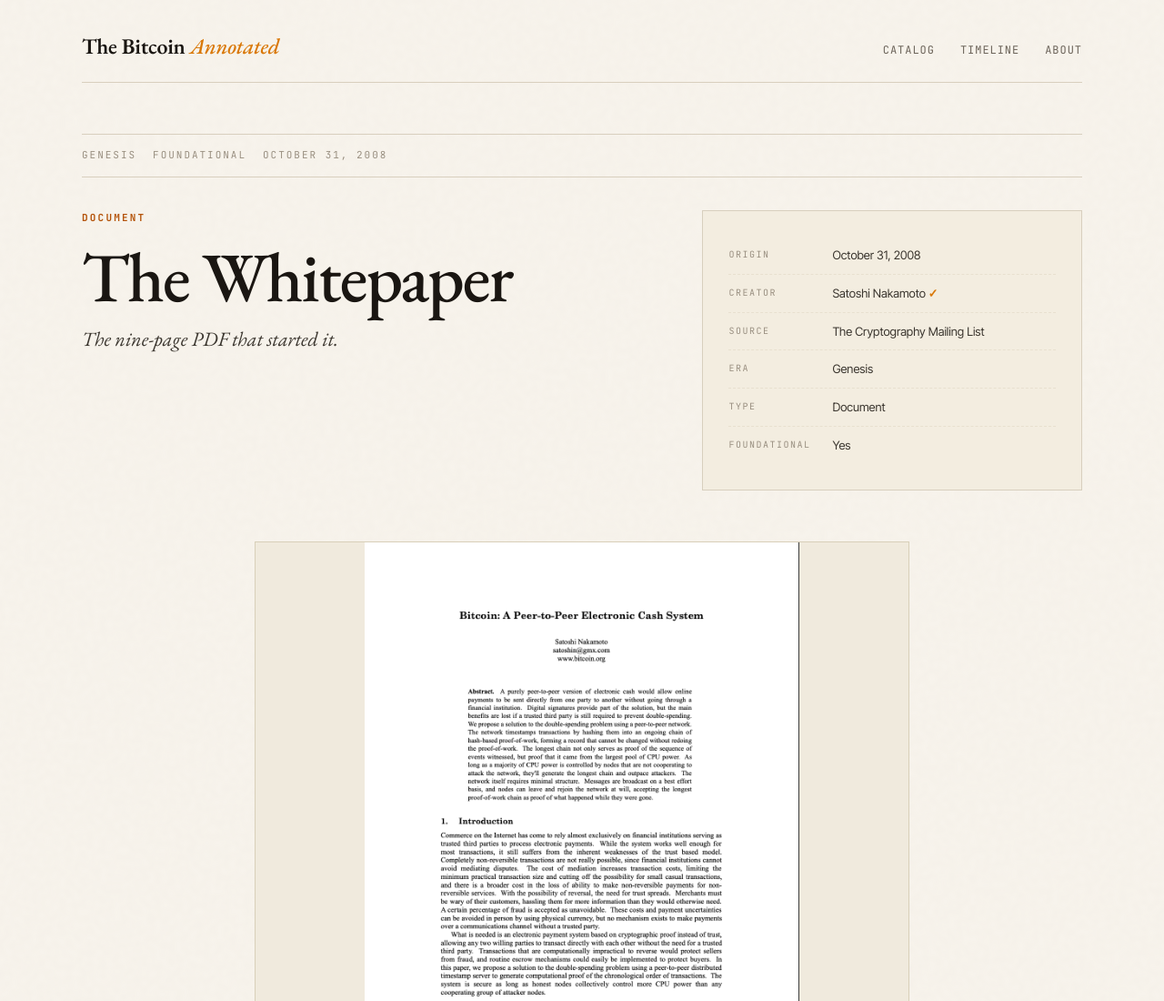
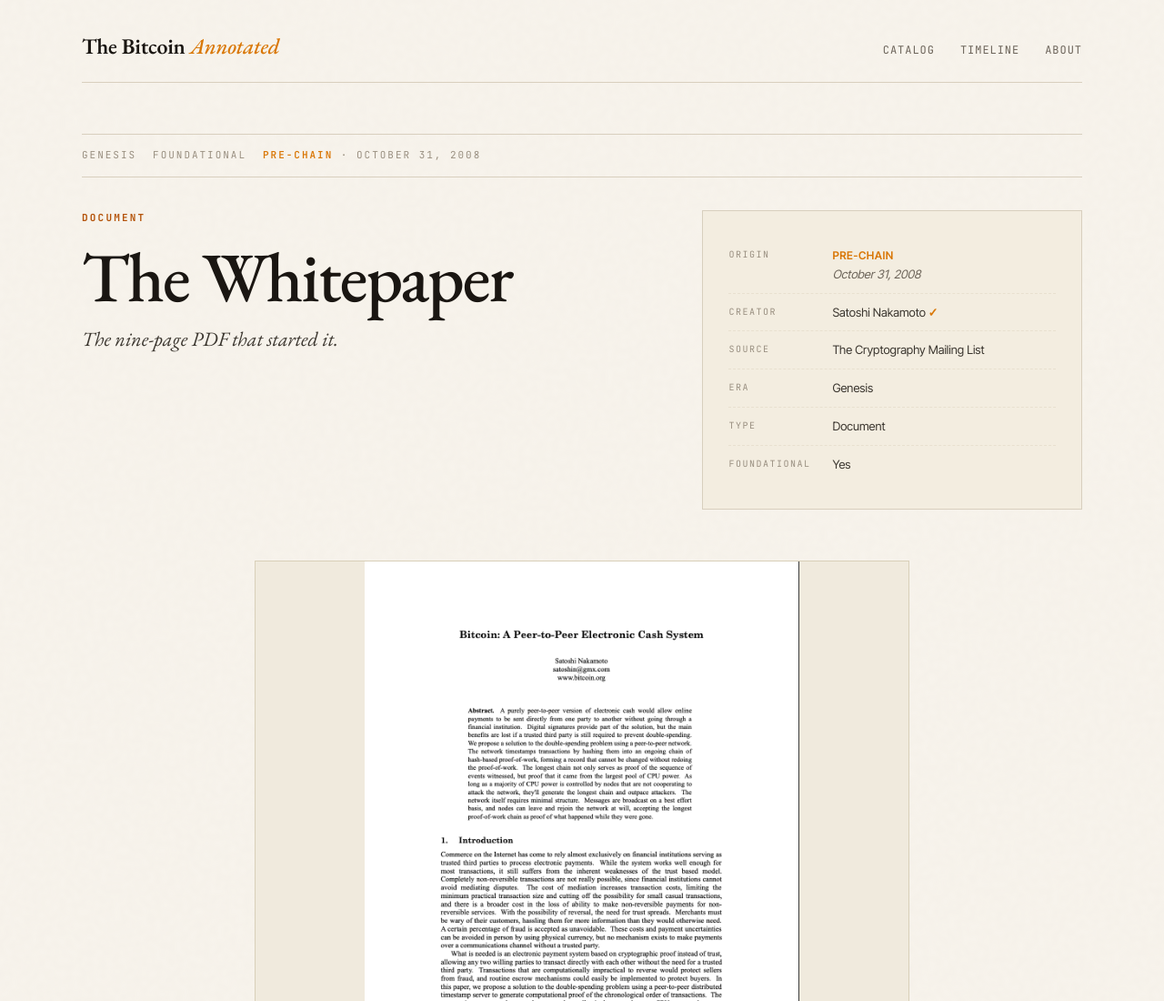
Before and after one commit to TGustafson7/bitcoinannotated, an Astro site: page /entries/btc-2008-001-the-whitepaper in a window 1280 px wide. Shown: the top 1100 px of the page at 91% size. Built offline with nearby package versions, Linux system fonts and the light colour scheme; Astro itself is replaced by a stand-in of ours.

Commit message:
Add block height to schema and entry display; backfill Whitepaper, Cypherpunk Manifesto, Genesis Block

```diff
--- a/src/content/config.ts
+++ b/src/content/config.ts
@@ -11,6 +11,7 @@ const entries = defineCollection({
     foundational: z.boolean().optional(),
     type: z.string(),              // "Catchphrase", "Iconography", "Event", etc.
     date: z.date(),                // origin date
+    blockHeightAtOrigin: z.union([z.number().int(), z.literal("Pre-chain")]).optional(),  // block number, or "Pre-chain" for artifacts predating the genesis block
     btcPriceAtOrigin: z.string().optional(),  // e.g. "$0.0041"
     creator: z.string().optional(),
     sourcePlatform: z.string().optional(),
--- a/src/content/entries/btc-2008-001-the-whitepaper.md
+++ b/src/content/entries/btc-2008-001-the-whitepaper.md
@@ -6,6 +6,7 @@ era: "Genesis"
 foundational: true
 type: "Document"
 date: 2008-10-31
+blockHeightAtOrigin: "Pre-chain"
 creator: "Satoshi Nakamoto"
 sourcePlatform: "The Cryptography Mailing List"
 locked: true
--- a/src/content/entries/btc-2009-001-genesis-block.md
+++ b/src/content/entries/btc-2009-001-genesis-block.md
@@ -6,6 +6,7 @@ era: "Genesis"
 foundational: true
 type: "Quote / Embedded artifact"
 date: 2009-01-03
+blockHeightAtOrigin: 0
 btcPriceAtOrigin: "—"
 creator: "Satoshi Nakamoto"
 sourcePlatform: "Bitcoin protocol"
--- a/src/content/entries/cypherpunk-manifesto.md
+++ b/src/content/entries/cypherpunk-manifesto.md
@@ -5,6 +5,7 @@ era: "Pre-Genesis"
 foundational: true
 type: "Document"
 date: 1993-03-09
+blockHeightAtOrigin: "Pre-chain"
 creator: "Eric Hughes"
 sourcePlatform: "Cypherpunk Mailing List"
 locked: true
--- a/src/layouts/EntryLayout.astro
+++ b/src/layouts/EntryLayout.astro
@@ -3,12 +3,23 @@ import BaseLayout from './BaseLayout.astro';
 const { entry } = Astro.props;
 const { data } = entry;
 const formattedDate = new Intl.DateTimeFormat('en-US', { month: 'long', day: 'numeric', year: 'numeric', timeZone: 'UTC' }).format(data.date);
+
+// Format block height for display
+const formatBlockHeight = (bh: number | string | undefined) => {
+  if (bh === undefined) return null;
+  if (bh === 'Pre-chain') return 'PRE-CHAIN';
+  return `BLOCK ${bh.toLocaleString('en-US')}`;
+};
+const blockHeightDisplay = formatBlockHeight(data.blockHeightAtOrigin);
 ---
 <BaseLayout title={data.title} description={data.deck}>
   <div class="catalog-bar">
     <span>{data.era.toUpperCase()}</span>
     {data.foundational && <span>FOUNDATIONAL</span>}
-    <span>{formattedDate}</span>
+    <span>
+      {blockHeightDisplay && <><span class="bh">{blockHeightDisplay}</span> · </>}
+      {formattedDate.toUpperCase()}
+    </span>
   </div>
   <section class="hero">
     <div class="hero-text">
@@ -18,7 +29,13 @@ const formattedDate = new Intl.DateTimeFormat('en-US', { month: 'long', day: 'nu
       <div class="deck">{data.deck}</div>
     </div>
     <aside class="meta-card">
-      <div class="meta-row"><span class="meta-label">Origin</span><span class="meta-value">{formattedDate}</span></div>
+      <div class="meta-row">
+        <span class="meta-label">Origin</span>
+        <span class="meta-value">
+          {blockHeightDisplay && <><span class="bh-meta">{blockHeightDisplay}</span><br/></>}
+          <span class={blockHeightDisplay ? 'origin-date' : ''}>{formattedDate}</span>
+        </span>
+      </div>
       {data.creator && <div class="meta-row"><span class="meta-label">Creator</span><span class={`meta-value ${data.locked ? 'locked' : ''}`}>{data.creator}</span></div>}
       {data.sourcePlatform && <div class="meta-row"><span class="meta-label">Source</span><span class="meta-value">{data.sourcePlatform}</span></div>}
       <div class="meta-row"><span class="meta-label">Era</span><span class="meta-value">{data.era}</span></div>
@@ -57,7 +74,22 @@ const formattedDate = new Intl.DateTimeFormat('en-US', { month: 'long', day: 'nu
   </footer>
 </BaseLayout>
 <style>
-.hero-image {
+  .catalog-bar .bh {
+    color: #d97706;
+    font-weight: 600;
+  }
+  .meta-card .bh-meta {
+    color: #d97706;
+    font-weight: 600;
+    letter-spacing: 0.04em;
+    font-size: 12px;
+  }
+  .meta-card .origin-date {
+    color: #6b6358;
+    font-size: 13px;
+    font-style: italic;
+  }
+  .hero-image {
     margin: 48px auto 56px;
     max-width: 720px;
   }
```
